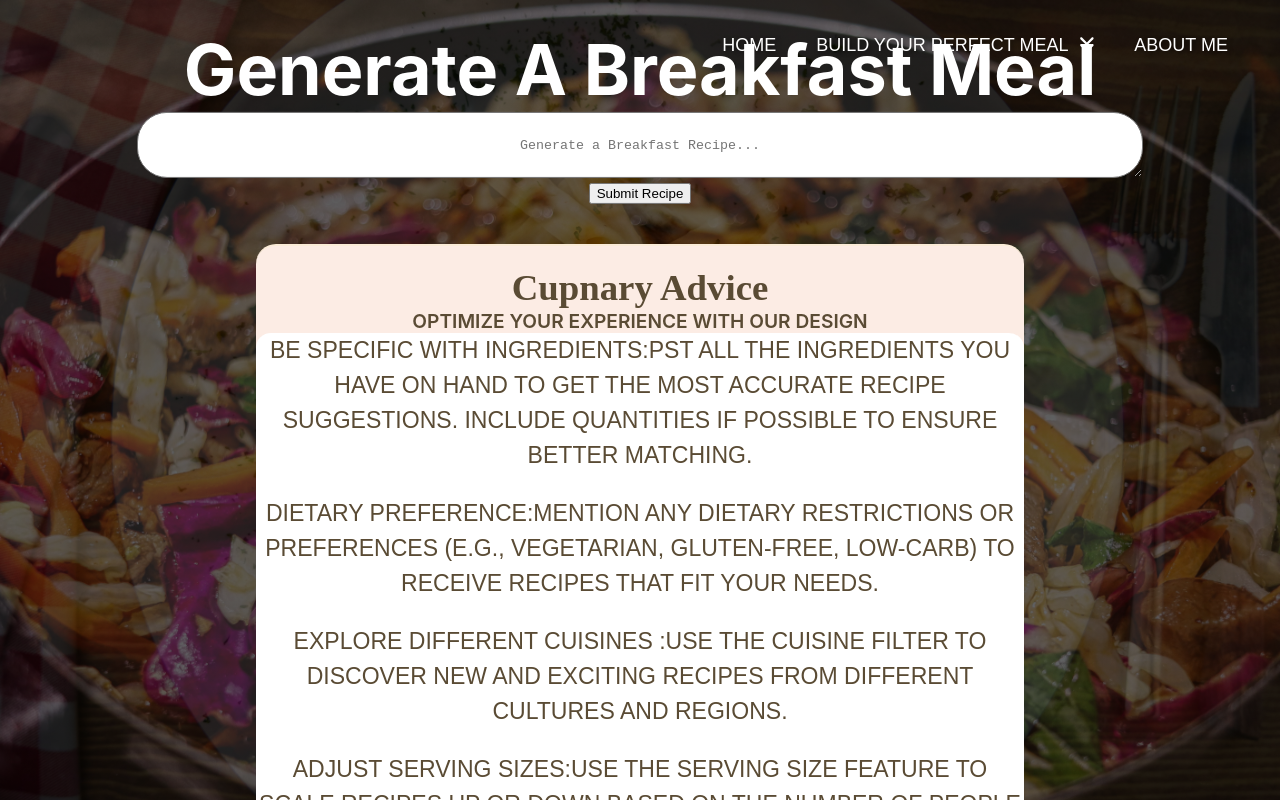
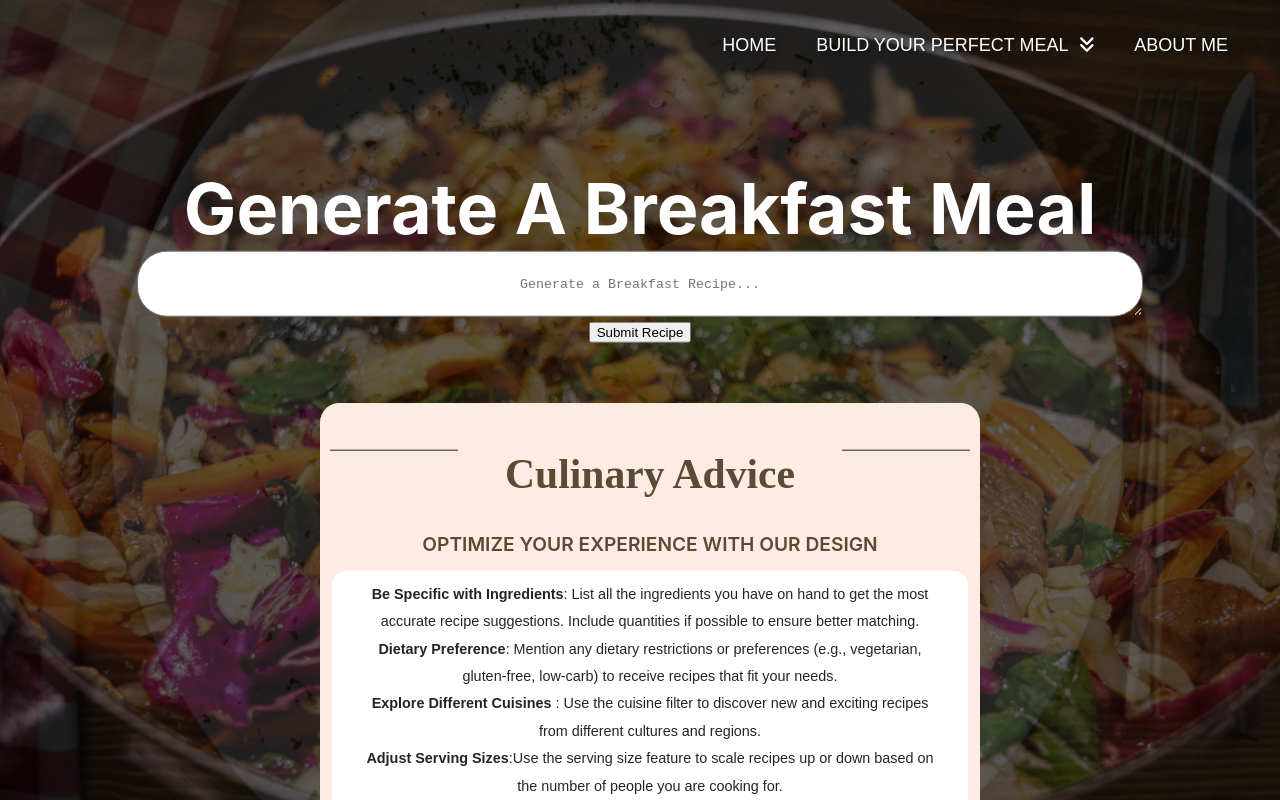
Before and after one commit to nolimitmaliq/Recipe_app, a React (Create React App) app: page / in a window 1280 px wide. Both pictures are taken after a click on the button "BREAKFAST". Built offline with nearby package versions, Linux system fonts and the light colour scheme.

Commit message:
slight changes

```diff
--- a/src/Breakfast.tsx
+++ b/src/Breakfast.tsx
@@ -26,19 +26,23 @@ export function BreakFast(): JSX.Element{
                 <button>Submit Recipe</button>
             </div>
             <div className = "Advice">
-                <h1>Cupnary Advice</h1>
-                <div>Optimize your experience with our design</div>
+                <div className='top'>
+                    <h2 className='row'>hello</h2>
+                    <h2>Culinary Advice</h2>
+                    <h2 className='row'>hello</h2>
+                </div>
+                <div className='subtitle'>Optimize your experience with our design</div>
                 <div className='whiteCard'>
                     <p><span>Be Specific with Ingredients</span>
-                        :pst all the ingredients you have on hand to get the most accurate recipe suggestions.
+                        :   List all the ingredients you have on hand to get the most accurate recipe suggestions.
                         Include quantities if possible to ensure better matching.
                     </p>
                     <p><span>Dietary Preference</span>
-                        :Mention any dietary restrictions or preferences (e.g., vegetarian, gluten-free, low-carb)
+                        :   Mention any dietary restrictions or preferences (e.g., vegetarian, gluten-free, low-carb)
                         to receive recipes that fit your needs.
                     </p>
                     <p><span>Explore Different Cuisines</span>
-                        {'    '}:Use the cuisine filter to discover new and exciting recipes from different cultures and regions.
+                        {'    '}:   Use the cuisine filter to discover new and exciting recipes from different cultures and regions.
                     </p>
                     <p><span>Adjust Serving Sizes</span>
                         :Use the serving size feature to scale recipes up
--- a/src/meal.css
+++ b/src/meal.css
@@ -6,35 +6,59 @@
 
 .Advice{
     position: relative;
-    width: 60%;
+    width: 50%;
     border-top: 2px solid antiquewhite; /* Border color can be adjusted */
     background-color: #fcece4;
-    padding: 20px 0;
+    padding: 10px;
     border-radius: 20px;
-    margin-left:20%;
-    top:120px;
-    color: black;
+    margin-left:25%;
+    top:140px;
 }
-.Advice h1{
-    margin-top: 0;
+.top{
     font-family:border-box;
     color:#5a4b34;
-    font-size:2.3em;
-    font-weight: 700 !important
+    font-weight: 700;
+    display:flex;
+    justify-content: space-between;
+    padding:0;
+    margin-bottom: 0;
 }
-.Advice div{
+.top h2{
+    font-size:2.6em;
+}
+.row{
+    background-color: #212529;
+    font-size:.4em;
+    color: transparent;
+    height: 1px;
+    width: 20%;
+
+}
+.subtitle{
     color: #5a4b34;
     font-weight: 600;
     text-transform: uppercase;
     font-size: 1.2em;
+    top:14%;
 }
 .whiteCard{
+    margin-top: 15px;
     background-color: white;
     font-family: sans-serif;
     color:#212529 ;
     border-radius: 15px;
+    width: 90%;
+    margin-right: auto !important;
+    margin-left: auto !important;
+    padding:10px 30px
+
 
 }
 .whiteCard p{
-    font-size: 1.2em;
+    font-size: .9em;
+    margin:0 auto;
+    line-height: 1.9;
 }
+.whiteCard span{
+    font-weight: bold;
+}
```
